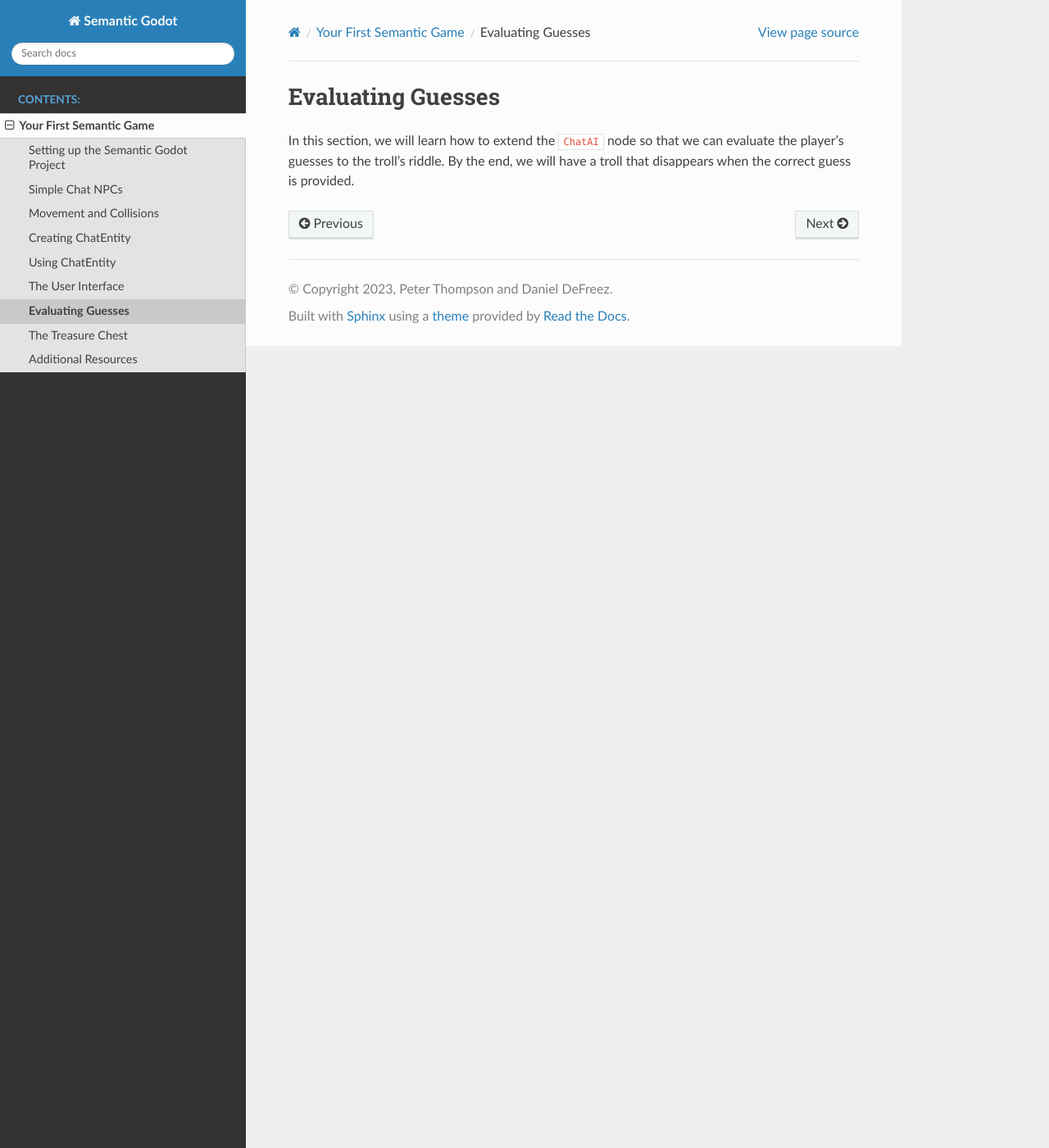
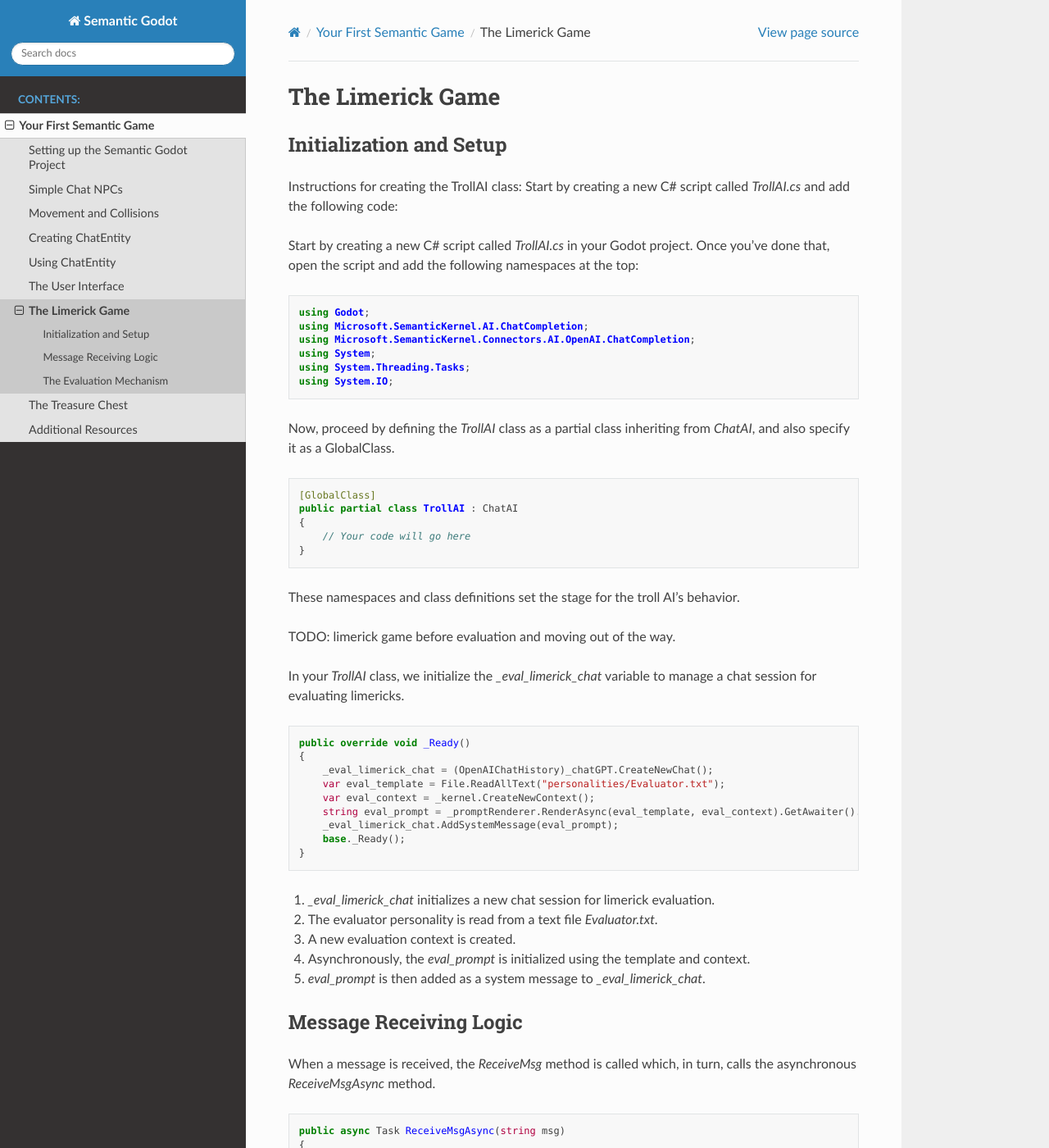
Before and after one commit to RaiderSoft/semantic-godot, a Sphinx documentation site: the page built from docs/first_semantic_game/06.evaluating_guesses.rst, in a window 1280 px wide and 1400 px high. Shown: the whole window at 82% size. Built offline with Sphinx 7.4.7 and the Read the Docs theme 2.0.0, drawn with Linux system fonts in a browser that asks for light colours; some of the changed text lies outside the part shown.

Commit message:
start on trollai section

```diff
--- a/docs/first_semantic_game/06.evaluating_guesses.rst
+++ b/docs/first_semantic_game/06.evaluating_guesses.rst
@@ -1,6 +1,88 @@
-Evaluating Guesses
-===================
+The Limerick Game
+=================
 
-In this section, we will learn how to extend the ``ChatAI`` node so that we can evaluate the
-player's guesses to the troll's riddle. By the end, we will have a troll that disappears when the
-correct guess is provided.
+Initialization and Setup
+------------------------
+
+Instructions for creating the TrollAI class:
+Start by creating a new C# script called `TrollAI.cs` and add the following code:
+
+
+Start by creating a new C# script called `TrollAI.cs` in your Godot project.
+Once you've done that, open the script and add the following namespaces at the top:
+
+.. code-block:: csharp
+
+    using Godot;
+    using Microsoft.SemanticKernel.AI.ChatCompletion;
+    using Microsoft.SemanticKernel.Connectors.AI.OpenAI.ChatCompletion;
+    using System;
+    using System.Threading.Tasks;
+    using System.IO;
+
+Now, proceed by defining the `TrollAI` class as a partial class inheriting from `ChatAI`, and also specify it as a GlobalClass.
+
+.. code-block:: csharp
+
+    [GlobalClass]
+    public partial class TrollAI : ChatAI
+    {
+        // Your code will go here
+    }
+
+These namespaces and class definitions set the stage for the troll AI's behavior.
+
+TODO: limerick game before evaluation and moving out of the way.
+
+In your `TrollAI` class, we initialize the `_eval_limerick_chat` variable to manage a chat session
+for evaluating limericks.
+
+.. code-block:: csharp
+
+    public override void _Ready()
+    {
+        _eval_limerick_chat = (OpenAIChatHistory)_chatGPT.CreateNewChat();
+        var eval_template = File.ReadAllText("personalities/Evaluator.txt");
+        var eval_context = _kernel.CreateNewContext();
+        string eval_prompt = _promptRenderer.RenderAsync(eval_template, eval_context).GetAwaiter().GetResult();
+        _eval_limerick_chat.AddSystemMessage(eval_prompt);
+        base._Ready();
+    }
+
+1. `_eval_limerick_chat` initializes a new chat session for limerick evaluation.
+2. The evaluator personality is read from a text file `Evaluator.txt`.
+3. A new evaluation context is created.
+4. Asynchronously, the `eval_prompt` is initialized using the template and context.
+5. `eval_prompt` is then added as a system message to `_eval_limerick_chat`.
+
+Message Receiving Logic
+-----------------------
+
+When a message is received, the `ReceiveMsg` method is called which, in turn, calls the asynchronous `ReceiveMsgAsync` method.
+
+.. code-block:: csharp
+
+    public async Task ReceiveMsgAsync(string msg)
+    {
+        // Code for receiving messages and logic...
+    }
+
+This handles message input and updates the chat history. It also generates a new riddle based on the received message.
+
+The Evaluation Mechanism
+-------------------------
+
+The evaluation happens in `ReceiveMsgAsync` method. Here, we add the full reply from the assistant to `_eval_limerick_chat`.
+
+.. code-block:: csharp
+
+    _eval_limerick_chat.AddUserMessage(full_reply);
+    var eval_limerick_reply = await _chatGPT.GenerateMessageAsync(_eval_limerick_chat, new ChatRequestSettings());
+
+    if (eval_limerick_reply == "True")
+    {
+        GD.Print("TROLL IS HAPPY");
+        CallDeferred("emit_signal", SignalName.RiddleAnswered);
+    }
+
+Here, if `eval_limerick_reply` returns "True", it indicates that the limerick was correctly formulated, and the Troll is happy. An event is emitted to signal this.
```
